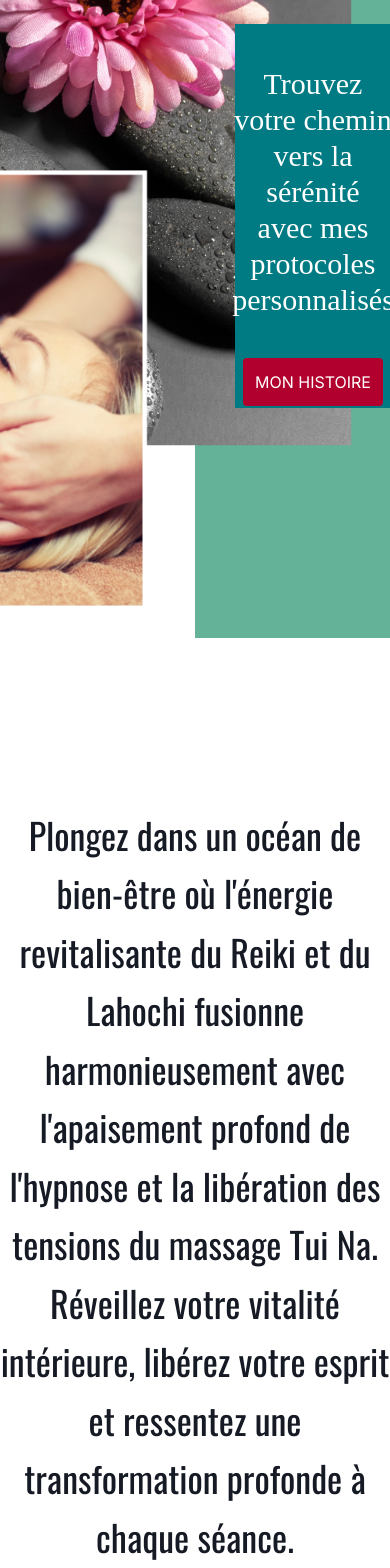
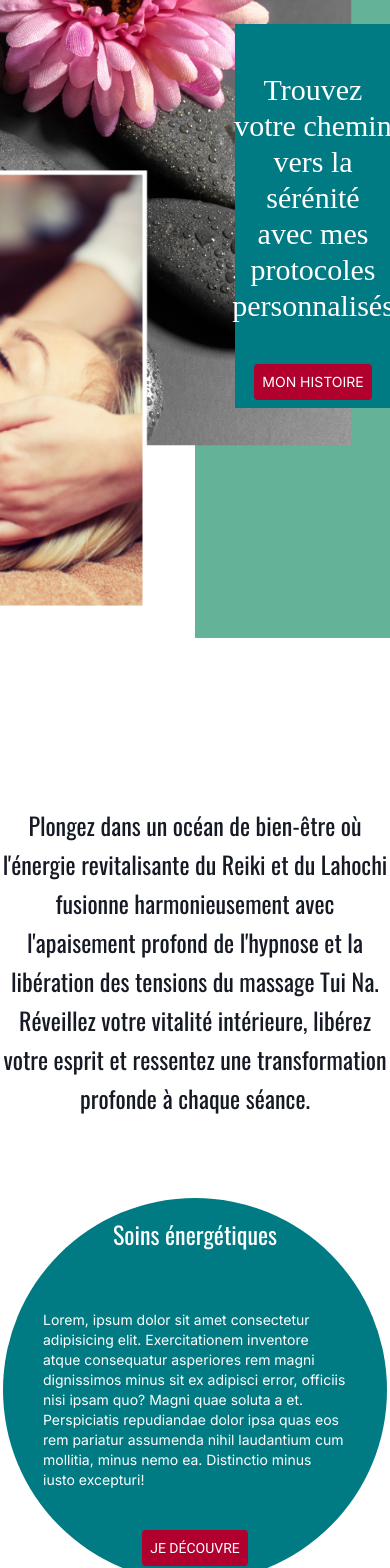
Before and after one commit to jacklocks/Laurence_Deroche, a Next.js app: page / in a window 390 px wide. Shown: the part 432-2000 px from the top of the page. Built offline with nearby package versions, Linux system fonts and the light colour scheme; no server answers; a web font is replaced by a local one.

Commit message:
responsive navbar et header2

```diff
--- a/app/components/Contact.jsx
+++ b/app/components/Contact.jsx
@@ -36,7 +36,7 @@ const Contact = () => {
     <div className="text-center mb-20">
       <div className="flex flex-col justify-center items-center">
         <h2 className="mt-10 mb-10 text-5xl capitalize font-title text-black">contact</h2>
-        <p className="w-9/12 text-2xl mb-10 font-text text-black">
+        <p className="w-9/12 mb-10 font-text text-2xl lg:text-4xl mt-10 text-center text-black leading-relaxed">
           Lorem ipsum dolor, sit amet consectetur adipisicing elit. Qui ex
           dolorum quibusdam possimus perspiciatis non et sed soluta dicta
           accusantium delectus labore dolor voluptatem adipisci ab, velit saepe
--- a/app/components/Header.jsx
+++ b/app/components/Header.jsx
@@ -1,7 +1,5 @@
-import Image from "next/image";
 import React from "react";
 import Logo from "./Logo";
-
 
 const Header = () => {
   return (
@@ -10,8 +8,14 @@ const Header = () => {
       <div className=" middle-care  bg-bottom bg-cover flex items-center justify-end">
         <div className="flex items-center justify-start h-screen w-1/2">
           <div className="h-96 w-4/5 bg-teal translate-x-10 flex flex-col items-center justify-center text-center">
-            <p className="text-3xl 2xl:text-5xl font-man p-10">Trouvez votre chemin<br/> vers la sérénité<br/> avec mes protocoles  personnalisés</p>
-            <button className="bg-red p-3 rounded uppercase hover:scale-110 transition">Mon histoire</button>
+            <p className="text-3xl 2xl:text-5xl font-man p-10">
+              Trouvez votre chemin
+              <br /> vers la sérénité
+              <br /> avec mes protocoles personnalisés
+            </p>
+            <button className="bg-red p-2 sm:p-3 rounded uppercase hover:scale-110 transition text-sm sm:text-lg">
+              Mon histoire
+            </button>
           </div>
         </div>
       </div>
--- a/app/components/Middle.jsx
+++ b/app/components/Middle.jsx
@@ -3,7 +3,7 @@ import React from "react";
 const Middle = () => {
   return (
     <>
-      <h1 className="text-4xl mt-10 text-center font-title text-black leading-relaxed text-header">
+      <h1 className="text-2xl lg:text-4xl mt-10 text-center font-title text-black leading-relaxed text-header">
         Plongez dans un océan de bien-être où l'énergie revitalisante du Reiki
         et du Lahochi fusionne harmonieusement avec l'apaisement profond de
         l'hypnose et la libération des tensions du massage Tui Na. Réveillez
@@ -11,11 +11,11 @@ const Middle = () => {
         transformation profonde à chaque séance.
       </h1>
       <div className=" flex place-content-around mt-20 flex-wrap gap-20">
-        <div className="bg-teal w-[32rem] h-[32rem] flex flex-col items-center rounded-full mb-10">
-          <h1 className="text-3xl text-center font-title p-10">
+        <div className="bg-teal w-[24rem] h-[24rem] sm:w-[32rem] sm:h-[32rem] flex flex-col items-center rounded-full mb-10">
+          <h1 className="text-2xl sm:text-3xl text-center font-title p-5 sm:p-10">
             Soins énergétiques
           </h1>
-          <p className="p-10 text-lg font-text2">
+          <p className="p-10 text-sm sm:text-lg font-text2">
             Lorem, ipsum dolor sit amet consectetur adipisicing elit.
             Exercitationem inventore atque consequatur asperiores rem magni
             dignissimos minus sit ex adipisci error, officiis nisi ipsam quo?
@@ -23,11 +23,11 @@ const Middle = () => {
             rem pariatur assumenda nihil laudantium cum mollitia, minus nemo ea.
             Distinctio minus iusto excepturi!
           </p>
-          <button className="bg-red p-3 rounded uppercase hover:scale-110 transition w-36 font-text">Je découvre</button>
+          <button className="bg-red p-2 sm:p-3 rounded uppercase hover:scale-110 transition  font-text text-sm sm:text-lg">Je découvre</button>
         </div>
-        <div className="bg-teal w-[32rem] h-[32rem] flex flex-col items-center rounded-full">
-          <h1 className="text-3xl text-center font-title p-10">Hypnose</h1>
-          <p className="p-10 text-lg font-text2">
+        <div className="bg-teal w-[24rem] h-[24rem] sm:w-[32rem] sm:h-[32rem] flex flex-col items-center rounded-full">
+          <h1 className="text-2xl sm:text-3xl text-center font-title p-5 sm:p-10">Hypnose</h1>
+          <p className="p-10 text-sm sm:text-lg font-text2">
             Lorem, ipsum dolor sit amet consectetur adipisicing elit.
             Exercitationem inventore atque consequatur asperiores rem magni
             dignissimos minus sit ex adipisci error, officiis nisi ipsam quo?
@@ -35,13 +35,13 @@ const Middle = () => {
             rem pariatur assumenda nihil laudantium cum mollitia, minus nemo ea.
             Distinctio minus iusto excepturi!
           </p>
-          <button className="bg-red p-3 rounded uppercase hover:scale-110 transition w-36 font-text">Je découvre</button>
+          <button className="bg-red p-2 sm:p-3 rounded uppercase hover:scale-110 transition  font-text text-sm sm:text-lg">Je découvre</button>
         </div>
-        <div className="bg-teal w-[32rem] h-[32rem] flex flex-col items-center rounded-full">
-          <h1 className="text-3xl text-center font-title p-10">
+        <div className="bg-teal w-[24rem] h-[24rem] sm:w-[32rem] sm:h-[32rem] flex flex-col items-center rounded-full">
+          <h1 className="text-2xl sm:text-3xl text-center font-title p-5 sm:p-10">
             Massage Tui Na
           </h1>
-          <p className="p-10 text-lg font-text2">
+          <p className="p-10 text-sm sm:text-lg font-text2">
             Lorem, ipsum dolor sit amet consectetur adipisicing elit.
             Exercitationem inventore atque consequatur asperiores rem magni
             dignissimos minus sit ex adipisci error, officiis nisi ipsam quo?
@@ -49,7 +49,7 @@ const Middle = () => {
             rem pariatur assumenda nihil laudantium cum mollitia, minus nemo ea.
             Distinctio minus iusto excepturi!
           </p>
-          <button className="bg-red p-3 rounded uppercase hover:scale-110 transition w-36 font-text">Je découvre</button>
+          <button className="bg-red p-2 sm:p-3 rounded uppercase hover:scale-110 transition  font-text text-sm sm:text-lg">Je découvre</button>
         </div>
       </div>
     </>
```
